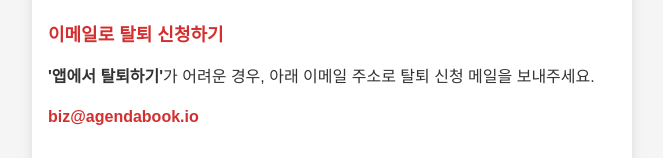
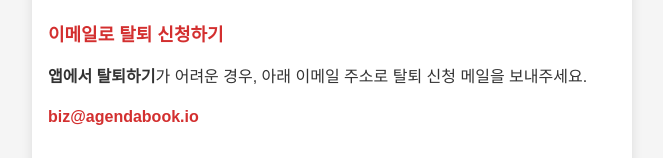
Before and after one commit to lab-baasid/account_deletion_guide, a plain HTML site: page index.html in a window 1280 px wide. Shown: the part 272-430 px from the top of the page, without its empty margins (308-971 px from the left). Drawn offline with Linux system fonts and the light colour scheme.

Commit message:
Update index.html

```diff
--- a/index.html
+++ b/index.html
@@ -130,7 +130,7 @@
       </div>
       <div class="section">
         <h2>이메일로 탈퇴 신청하기</h2>
-        <p><strong>'앱에서 탈퇴하기'</strong>가 어려운 경우, 아래 이메일 주소로 탈퇴 신청 메일을 보내주세요.</p>
+        <p><strong>앱에서 탈퇴하기</strong>가 어려운 경우, 아래 이메일 주소로 탈퇴 신청 메일을 보내주세요.</p>
         <p><a class="contact-link" href="mailto:biz@agendabook.io?subject=회원탈퇴%20요청">biz@agendabook.io</a></p>
       </div>
     </div>
```
